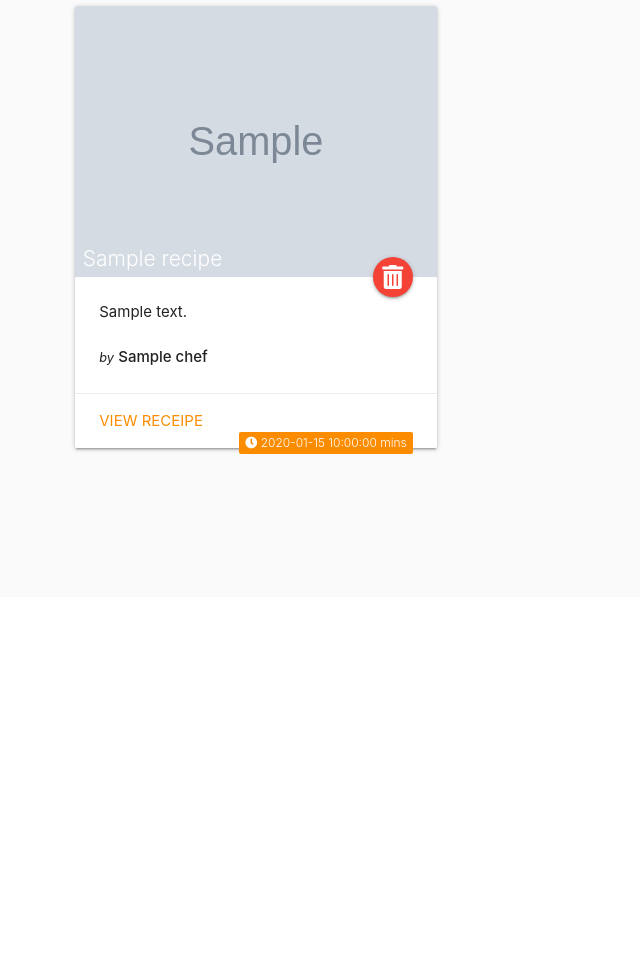
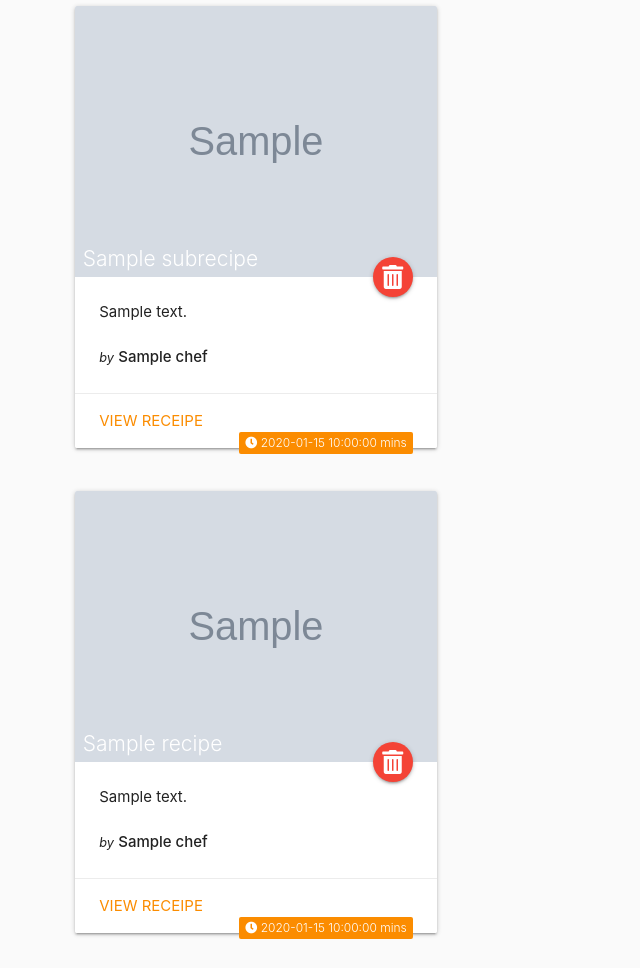
Before and after one commit to Code-Institute-Submissions/asdub-laughing-cookbook_AugResub, a Flask app: template templates/my_recipes.html in a window 1280 px wide. Shown: the part 203-1171 px from the top of the page, without its empty margins (0-640 px from the left). Before the commit the page ends 657 px from the top, so only its background shows below. Run offline with Flask 2, Linux system fonts and the light colour scheme; the template is opened without the code that fills it: most values are stand-ins (such as "Sample title", 1, 10 or a date in 2020); grey boxes marked "Sample" are stand-in pictures; some libraries are stand-ins or nearby versions.

Commit message:
Added user submitted recipe to user profiles

```diff
--- a/app.py
+++ b/app.py
@@ -107,7 +107,6 @@
     return redirect(url_for("login"))
 
 
-
 @app.route("/my_recipes/<username>", methods=["GET", "POST"])
 def my_recipes(username):
     # session username checked against database
@@ -115,6 +114,7 @@
         {"username": session["user"]})["username"]
     user_data = mongo.db.users.find_one({"username": username})
     user_recipes_ids = user_data.get('user_recipes')
+    submited_recipes = list(mongo.db.recipes.find({"chef_id": session["user"]}))
     # Pass username to my_recipes.html
     if session["user"]:
         # Check if user has pinned recipes and send to profile
@@ -123,7 +123,7 @@
             for object_id in user_recipes_ids:
                 recipe = mongo.db.recipes.find_one({"_id": ObjectId(object_id)})
                 user_recipes.append(recipe)
-            return render_template("my_recipes.html", username=username, user_recipes=user_recipes)
+            return render_template("my_recipes.html", username=username, user_recipes=user_recipes, submited_recipes=submited_recipes)
 
     return render_template("my_recipes.html", username=username)
 
--- a/templates/my_recipes.html
+++ b/templates/my_recipes.html
@@ -5,6 +5,31 @@
     <!-- Page title -->
     <h3 class="heading">{{ session.user.capitalize() }}'s Recipes</h3>
     <h4 class="heading-tag">Tag</h4>
+  </div>
+
+  <div class="row">
+    {% for subrecipe in submited_recipes %}
+    <div class="col s12 m6 l4">
+      <div class="card hoverable">
+        <div class="card-image">
+          <img src="{{ subrecipe.photo_url }}">
+          <div class="recipe-title-container">
+            <span class="card-title">{{ subrecipe.title }}</span>
+              <a href="{{ url_for('remove_recipe', recipe_id=subrecipe._id) }}" class="btn-floating halfway-fab red remove-fab"><i class="fas fa-trash-alt"></i></a>
+          </div>
+        </div>
+        <div class="card-content">
+          <p>{{ subrecipe.description | truncate(75) }}</p>
+          <br>
+          <p><em>by</em> <strong>{{ subrecipe.chef }}</strong></p>
+        </div>
+        <div class="card-action">
+          <a href="{{ url_for('recipe', recipe_id=subrecipe._id) }}" class="orange-text text-darken-1">View Receipe</a>
+          <span class="new badge orange darken-1" data-badge-caption="mins"><i class="fas fa-clock"></i> {{ subrecipe.total_time_minutes }}</span>
+        </div>
+      </div>
+    </div>
+    {% endfor %}
   </div>
 
   {% if user_recipes %}
```
